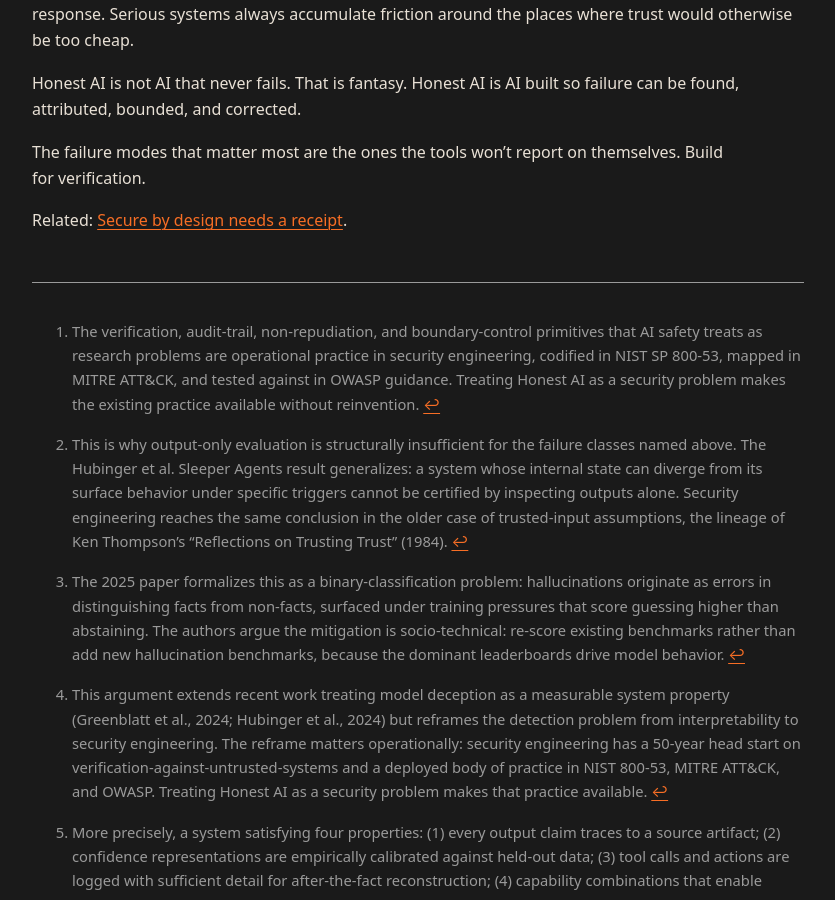
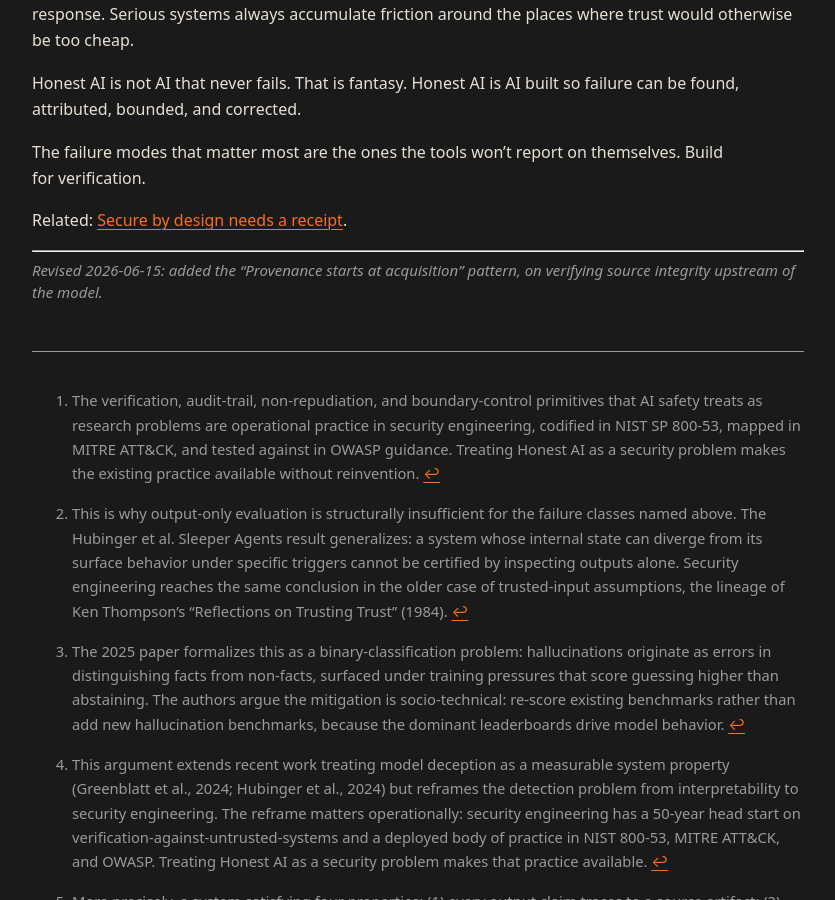
Before and after one commit to itotallyforgot/itotallyforgot.github.io, a Jekyll site: the page built from essays/honest-ai/index.md, in a window 1280 px wide and 900 px high, scrolled down 7105 px. Shown: the whole window, without its empty margins (222-1057 px from the left). Built offline with Jekyll 4.4.1, drawn with Linux system fonts in a browser that asks for light colours.

Commit message:
essays(honest-ai): revision note for the acquisition-layer pattern
Dated {:.essay-revision} note recording the 'Provenance starts at acquisition' pattern added earlier this session.

Co-Authored-By: Claude Opus 4.8 (1M context) <noreply@anthropic.com>

```diff
--- a/essays/honest-ai/index.md
+++ b/essays/honest-ai/index.md
@@ -135,3 +135,8 @@ Honest AI is not AI that never fails. That is fantasy. Honest AI is AI built so
 The failure modes that matter most are the ones the tools won't report on themselves. Build for verification.
 
 Related: [Secure by design needs a receipt](/essays/secure-by-design-needs-a-receipt/).
+
+---
+
+*Revised 2026-06-15: added the "Provenance starts at acquisition" pattern, on verifying source integrity upstream of the model.*
+{:.essay-revision}
```
